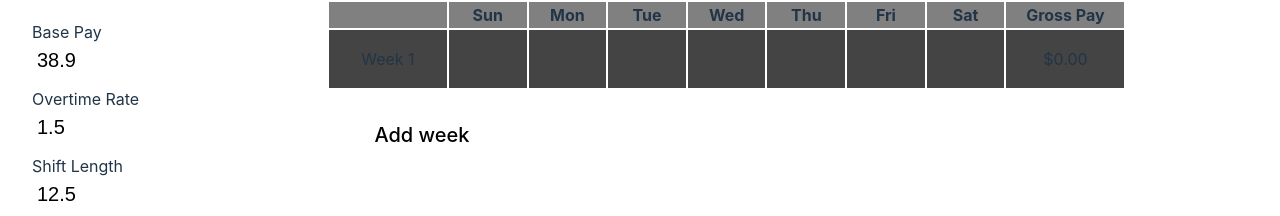
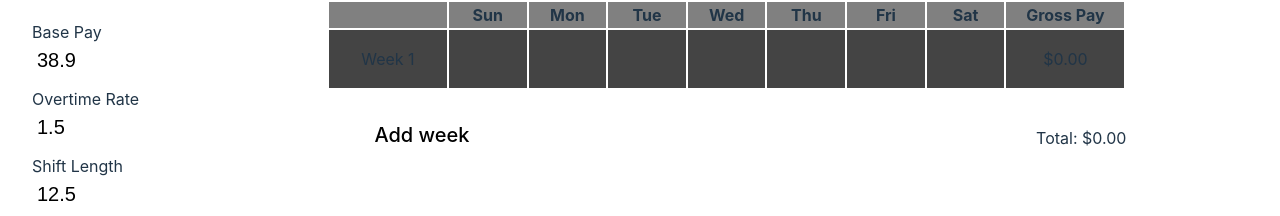
Before and after one commit to dkwhiting/shift-pay, a React (Vite) app: page / in a window 1280 px wide. Shown: the top 216 px of the page. Built offline with nearby package versions, Linux system fonts and the light colour scheme; some icons are missing.

Commit message:
Added calcs for totals

```diff
--- a/src/App.css
+++ b/src/App.css
@@ -143,6 +143,11 @@ tbody tr .checkbox-container {
   margin: -3px;
 }
 
+.table-footer {
+  display: flex;
+  justify-content: space-between;
+}
+
 @media (max-width: 860px){
   #main-container {
     flex-direction: column;
--- a/src/App.jsx
+++ b/src/App.jsx
@@ -6,6 +6,8 @@ import SettingsPopout from './SettingsPopout'
 
 function App() {
   const [weekCount, setWeekCount] = useState([1])
+  const [grandTotal, setGrandTotal] = useState(0)
+  const [updater, setUpdater] = useState(true)
   const [payInfo, setPayInfo] = useState({
     basePay: 38.9,
     overtimeRate: 1.5,
@@ -19,11 +21,24 @@ function App() {
     }
   })
 
+  useEffect(()=>{
+    const allTotalBoxes = document.querySelectorAll('.weekly-total-box')
+    const totalsArr = []
+    Array.from(allTotalBoxes).map(box => totalsArr.push(+box.innerHTML.slice(1)))
+    if (totalsArr.length > 1){
+      const total = totalsArr.reduce((acc, currentValue) => acc + currentValue, 0)
+      setGrandTotal('$' + total.toFixed(2))
+    } else {
+      setGrandTotal('$' + totalsArr[0].toFixed(2))
+    }
+  }, [weekCount, updater])
+
   return (
       <div id="main-container">
         <div id="settings-popout">
           <SettingsPopout payInfo={payInfo} setPayInfo={setPayInfo}/>
         </div>
+
         <div id="form-container">
         <table>
           <thead>
@@ -40,10 +55,13 @@ function App() {
             </tr>
           </thead>
           {weekCount.map((week) => (
-            <ShiftRows key={week} weekCount={weekCount} setWeekCount={setWeekCount} week={week} payInfo={payInfo} />
+            <ShiftRows key={week} weekCount={weekCount} setWeekCount={setWeekCount} week={week} payInfo={payInfo} updater={updater} setUpdater={setUpdater} />
           ))}
         </table>
-        <button className="add-week-button" onClick={()=>setWeekCount(weekCount => [...weekCount, weekCount.length + 1])}><Icon icon="gridicons:add" /> Add week</button>
+        <div className="table-footer">
+          <button className="add-week-button" onClick={()=>setWeekCount(weekCount => [...weekCount, weekCount.length + 1])}><Icon icon="gridicons:add" /> Add week</button>
+          <div className="grand-total"><p>Total:   {grandTotal}</p></div>
+        </div>
         </div>
       </div>
   )
--- a/src/Checkbox.jsx
+++ b/src/Checkbox.jsx
@@ -11,7 +11,6 @@ const Checkbox = ({day, checkedDays, checkedNights, setCheckedDays, setCheckedNi
     } else {
       setShift(shift + 1)
     }
-    console.log(shift)
   }
 
   useEffect(()=>{
--- a/src/ShiftRows.jsx
+++ b/src/ShiftRows.jsx
@@ -3,7 +3,7 @@ import Checkbox from './Checkbox'
 import { calcOvertimePay, calcShiftPay } from './utils/calcs'
 import { Icon } from '@iconify/react'
 
-const ShiftRows = ({payInfo, weekCount, setWeekCount, week}) => {
+const ShiftRows = ({payInfo, weekCount, setWeekCount, week, updater, setUpdater}) => {
   const [checkedDays, setCheckedDays] = useState([])
   const [checkedNights, setCheckedNights] = useState([])
   const [dayTotal, setDayTotal] = useState(0)
@@ -16,6 +16,7 @@ const ShiftRows = ({payInfo, weekCount, setWeekCount, week}) => {
     }, 0)
     const overtimeSum = calcOvertimePay(payInfo, checkedDays.length, checkedNights.length)
     setDayTotal(baseSum.toFixed(2))
+    setUpdater(!updater)
   }, [checkedDays, payInfo])
 
   useEffect(()=>{
@@ -24,16 +25,15 @@ const ShiftRows = ({payInfo, weekCount, setWeekCount, week}) => {
     }, 0)
     const overtimeSum = calcOvertimePay(payInfo, checkedDays.length, checkedNights.length)
     setNightTotal((baseSum+overtimeSum).toFixed(2))
-
+    setUpdater(!updater)
   }, [checkedNights, payInfo])
 
   useEffect(()=>{
     setGrandTotal((+dayTotal + +nightTotal).toFixed(2))
+    setUpdater(!updater)
   }, [dayTotal, nightTotal])
 
   const daysList = ["sunday", "monday", "tuesday", "wednesday", "thursday", "friday", "saturday"]
-
-  console.log(week, weekCount.length)
 
   return (
     <>
@@ -52,7 +52,7 @@ const ShiftRows = ({payInfo, weekCount, setWeekCount, week}) => {
                   setCheckedNights={setCheckedNights} />
               </td>
           })}
-          <td>${grandTotal}</td>
+          <td className="weekly-total-box">${grandTotal}</td>
         </tr>
 
           {week === weekCount.length && weekCount.length > 1
```
